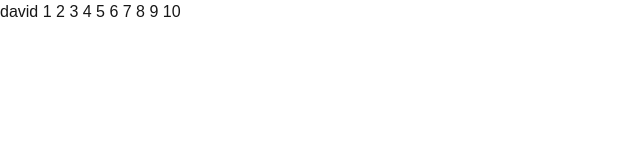
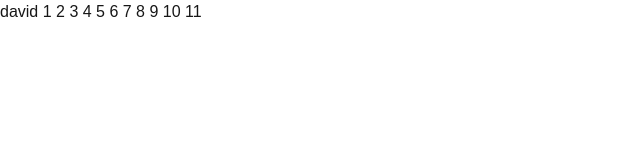
Before and after one commit to davidburnazyan/cd-ci, a Next.js app: page / in a window 1280 px wide. Shown: the top 160 px of the page, without its empty margins (0-640 px from the left). Built offline with nearby package versions, Linux system fonts and the light colour scheme.

Commit message:
dockerfile

```diff
--- a/src/app/page.tsx
+++ b/src/app/page.tsx
@@ -1,6 +1,6 @@
 
 export default function Home() {
   return (
-    <div>david 1 2 3 4 5 6 7 8 9 10</div>
+    <div>david 1 2 3 4 5 6 7 8 9 10 11</div>
   );
 }
```
